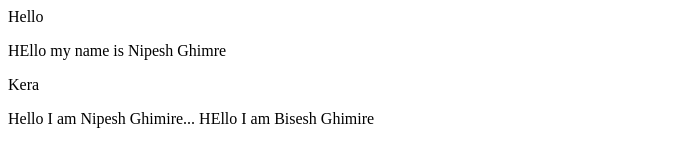
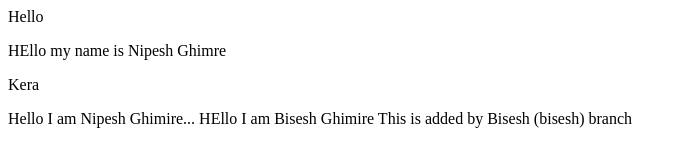
Before and after one commit to MrNipeshGhimire/localRepo, a plain HTML site: page index.html in a window 1280 px wide. Shown: the whole page, without its empty margins (0-687 px from the left). Drawn offline with Linux system fonts and the light colour scheme.

Commit message:
Add by bis

```diff
--- a/index.html
+++ b/index.html
@@ -11,5 +11,6 @@
 <body>
     Hello I am Nipesh Ghimire...
     HEllo I am Bisesh Ghimire
+    This is added by Bisesh (bisesh) branch
 </body>
 </html>
```
